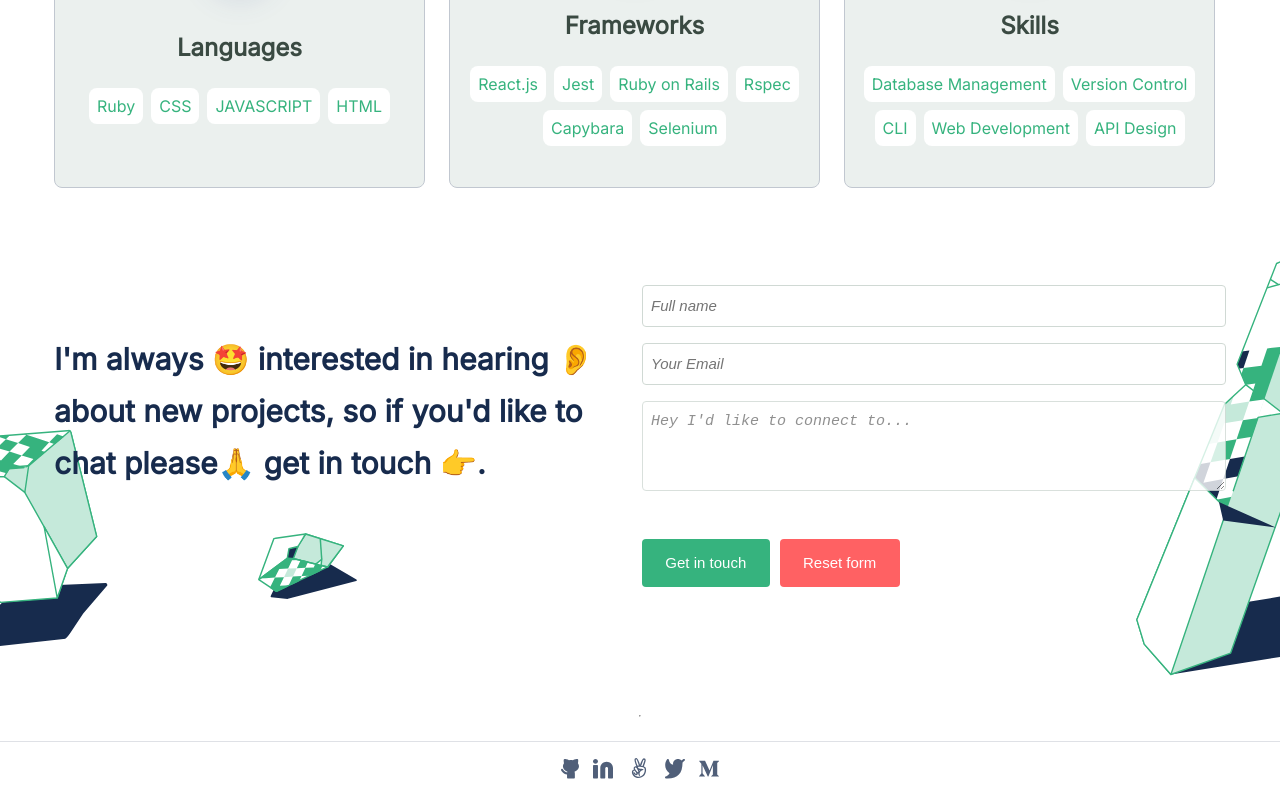
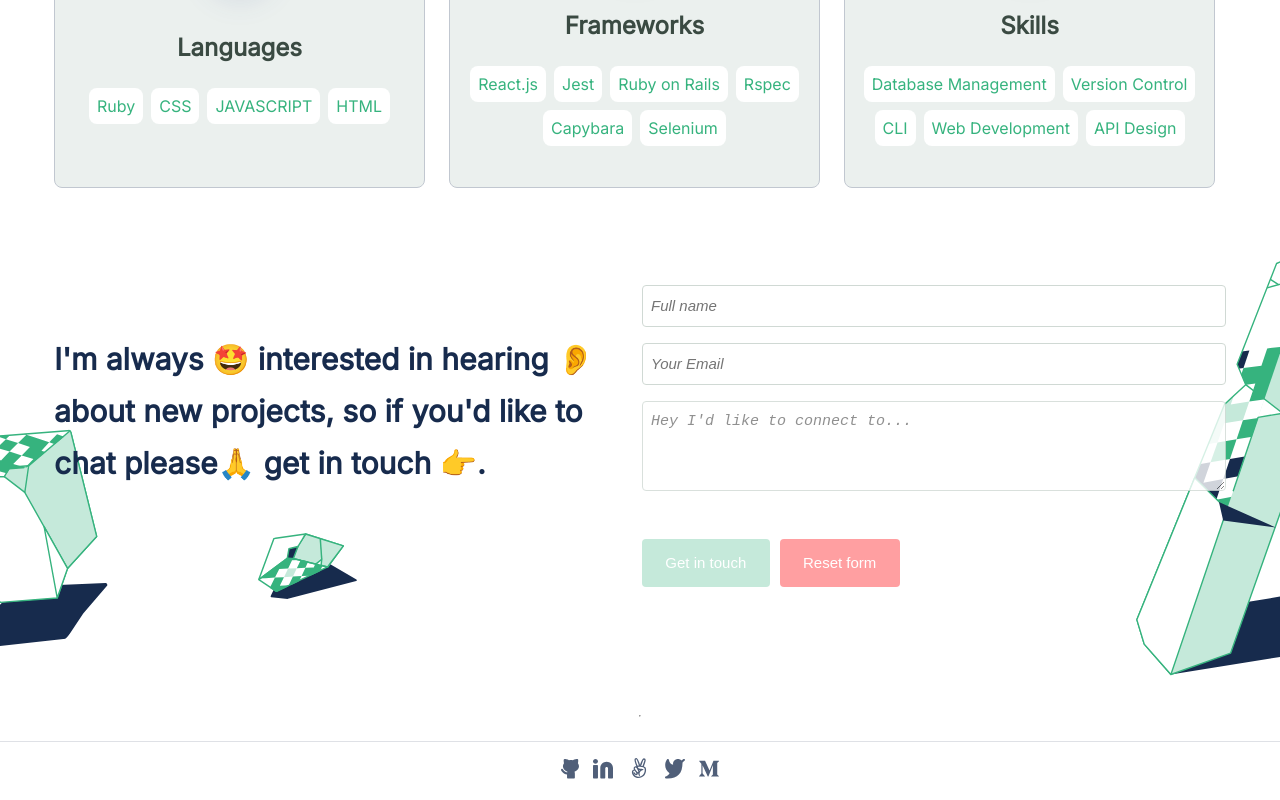
Before and after one commit to Graciano1997/portofolio-graciano, a React (Create React App) app: page / in a window 1280 px wide. Shown: the part 3922-4722 px from the top of the page. Built offline with nearby package versions, Linux system fonts and the light colour scheme.

Commit message:
add the metadata

```diff
--- a/public/index.html
+++ b/public/index.html
@@ -7,37 +7,18 @@
     <meta name="theme-color" content="#000000" />
     <meta
       name="description"
-      content="Web site created using create-react-app"
+      content="This is Graciano Henrique Portfolio Application, here you can know more about me, get in touch, see my projects and my social media liks"
     />
+    <meta name="og:description" content="This is Graciano Henrique Portfolio Application, here you can know more about me, get in touch, see my projects and my social media liks"
+    />
+    <meta name="og:title" content="Graciano Portfolio App"/>
+    <meta name="og:image" content="%PUBLIC_URL%/gra.jpg">
     <link rel="apple-touch-icon" href="%PUBLIC_URL%/logo192.png" />
-    <!--
-      manifest.json provides metadata used when your web app is installed on a
-      user's mobile device or desktop. See https://developers.google.com/web/fundamentals/web-app-manifest/
-    -->
     <link rel="manifest" href="%PUBLIC_URL%/manifest.json" />
-    <!--
-      Notice the use of %PUBLIC_URL% in the tags above.
-      It will be replaced with the URL of the `public` folder during the build.
-      Only files inside the `public` folder can be referenced from the HTML.
-
-      Unlike "/favicon.ico" or "favicon.ico", "%PUBLIC_URL%/favicon.ico" will
-      work correctly both with client-side routing and a non-root public URL.
-      Learn how to configure a non-root public URL by running `npm run build`.
-    -->
-    <title>React App</title>
+    <title>Graciano Portfolio App</title>
   </head>
   <body>
     <noscript>You need to enable JavaScript to run this app.</noscript>
     <div id="root"></div>
-    <!--
-      This HTML file is a template.
-      If you open it directly in the browser, you will see an empty page.
-
-      You can add webfonts, meta tags, or analytics to this file.
-      The build step will place the bundled scripts into the <body> tag.
-
-      To begin the development, run `npm start` or `yarn start`.
-      To create a production bundle, use `npm run build` or `yarn build`.
-    -->
   </body>
 </html>
--- a/src/components/Form.jsx
+++ b/src/components/Form.jsx
@@ -4,6 +4,7 @@ import style from '../style/Form.module.css';
 const Form = () => {
   const [client, setClient] = useState({ name: '', email: '', message: '' });
   const [sentStatus, setSentStatus] = useState('');
+  const [valid, setValid] = useState(false);
   return (
     <form
       action="https://formspree.io/f/mrgvwjrg"
@@ -39,6 +40,11 @@ const Form = () => {
             ...client,
             name: el.target.value,
           });
+          if (el.target.value !== '' && client.email !== '' && client.message !== '') {
+            setValid(true);
+          } else {
+            setValid(false);
+          }
         }}
         placeholder="Full name"
         min="2"
@@ -54,6 +60,11 @@ const Form = () => {
             ...client,
             email: el.target.value,
           });
+          if (el.target.value !== '' && client.name !== '' && client.message !== '') {
+            setValid(true);
+          } else {
+            setValid(false);
+          }
         }}
         className="userEmail"
         placeholder="Your Email"
@@ -69,6 +80,11 @@ const Form = () => {
             ...client,
             message: el.target.value,
           });
+          if (el.target.value !== '' && client.email !== '' && client.name !== '') {
+            setValid(true);
+          } else {
+            setValid(false);
+          }
         }}
         rows="3"
         placeholder="Hey I&apos;d like to connect to..."
@@ -76,22 +92,28 @@ const Form = () => {
       />
       {sentStatus && (<p className={style.successSms}>Your Message was sent successfully</p>)}
       {sentStatus === false && (
-      <p className={style.errorSms}>
-        Uups! Could not sent your
-        Message please check your connection and try again!
-      </p>
+        <p className={style.errorSms}>
+          Uups! Could not sent your
+          Message please check your connection and try again!
+        </p>
       )}
       <div className={style.formContainerBtns}>
-        <button className="btnPrimary" type="submit">Get in touch</button>
+        <button className={valid ? 'btnPrimary' : 'btnPrimaryDis'}
+          disabled={!valid}
+          type="submit"
+        >
+          Get in touch
+        </button>
         <button
-          className="btnPrimary"
+          className={(client.name !== '' || client.email !== '' || client.message !== '') ? 'btnReset' : 'btnResetDis'}
           type="button"
-          id="btnReset"
-          style={{ backgroundColor: '#ff6163' }}
+          disabled={!(client.name !== '' || client.email !== '' || client.message !== '')}
           onClick={() => {
             document.querySelector('.userName').value = '';
             document.querySelector('.userEmail').value = '';
             document.querySelector('.userSMS').value = '';
+            setClient({ name: '', email: '', message: '' });
+            setValid(false);
             setSentStatus('');
           }}
         >
--- a/src/index.css
+++ b/src/index.css
@@ -35,7 +35,10 @@ body {
   justify-content: center;
 }
 
-.btnPrimary {
+.btnPrimary,
+.btnPrimaryDis,
+.btnReset,
+.btnResetDis {
   background: var(--main-color);
   border-radius: 4px;
   font-style: normal;
@@ -54,6 +57,10 @@ body {
   transition: all 1s ease-in-out;
 }
 
+.btnPrimaryDis {
+  background: var(--third-color);
+}
+
 .btnPrimary:hover,
 .btnPrimary:active,
 .btnPrimary:focus {
@@ -61,9 +68,17 @@ body {
   box-shadow: 0 8px 16px var(--btnMainHoverShadow-color);
 }
 
-#btnReset:hover,
-#btnReset:active,
-#btnReset:focus {
+.btnReset {
+  background: #ff6163;
+}
+
+.btnResetDis {
+  background: #ff61649a;
+}
+
+.btnReset:hover,
+.btnReset:active,
+.btnReset:focus {
   background: #ff6164d3;
   box-shadow: 0 8px 16px #dd5659;
 }
```
Also changed, not shown: public/gra.jpg (added).
